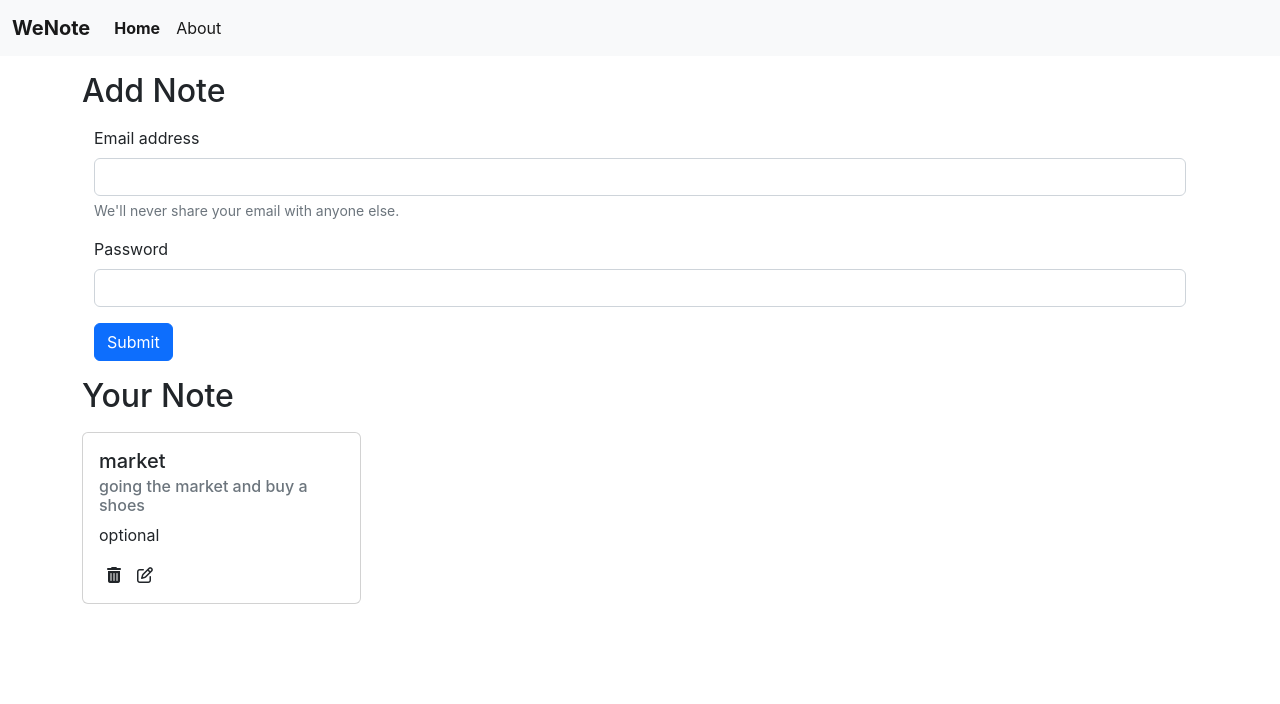
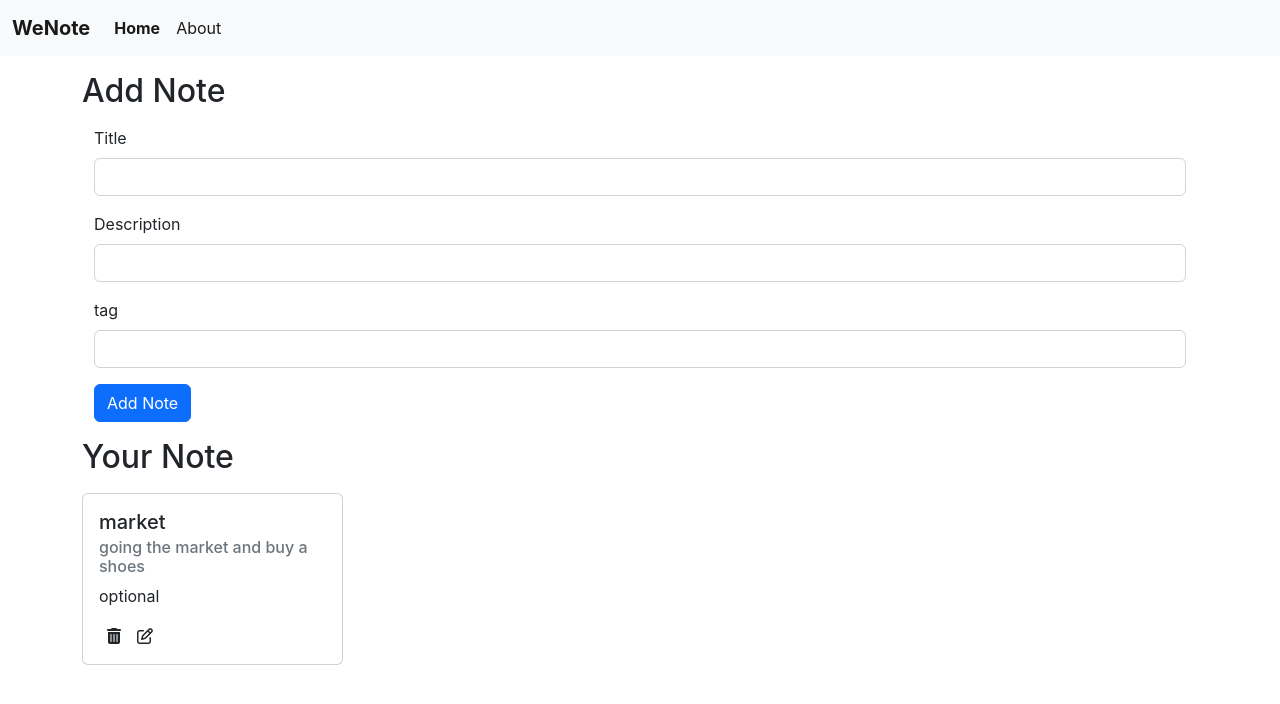
Before and after one commit to ankushmhaskar/We-Note, a React (Create React App) app: page / in a window 1280 px wide. Shown: the top 704 px of the page. Built offline with nearby package versions, Linux system fonts and the light colour scheme.

Commit message:
deletr and add done delete have problem

```diff
--- /dev/null
+++ b/src/components/Addnote.js
@@ -0,0 +1,40 @@
+import React, { useContext, useState } from 'react'
+import NoteContext from '../context/NoteContext'
+
+const Addnote = () => {
+    const context = useContext(NoteContext)
+    const { addNote } = context
+
+    const [note, setNote] = useState({ title: "", description: "", tag: "default" })
+    const addClick = (e) => {
+        e.preventDefault()
+        addNote(note.title, note.description, note.tag);
+    }
+    const onChange = (e) => {
+        setNote({ ...note, [e.target.name]: e.target.value })
+    }
+    return (
+        <div>
+            <h2 className='my-3'>Add Note  </h2>
+            <div className='container'>
+                <form>
+                    <div className="mb-3">
+                        <label htmlFor="title" className="form-label">Title</label>
+                        <input type="text" className="form-control" id="title" name='title' onChange={onChange} />
+                    </div>
+                    <div className="mb-3">
+                        <label htmlFor="description" className="form-label">Description</label>
+                        <input type="text" className="form-control" id="description" name='description' onChange={onChange} />
+                    </div>
+                    <div className="mb-3">
+                        <label htmlFor="tag" className="form-label">tag</label>
+                        <input type="text" className="form-control" id="tag" name='tag' onChange={onChange} />
+                    </div>
+                    <button type="submit" className="btn btn-primary" onClick={addClick}>Add Note</button>
+                </form>
+            </div>
+        </div>
+    )
+}
+
+export default Addnote
--- a/src/components/Home.js
+++ b/src/components/Home.js
@@ -6,21 +6,6 @@
 
     return (
         <div className='container'>
-            <h2 className='my-3'>Add Note  </h2>
-            <div className='container'>
-                <form>
-                    <div className="mb-3">
-                        <label htmlFor="exampleInputEmail1" className="form-label">Email address</label>
-                        <input type="email" className="form-control" id="exampleInputEmail1" aria-describedby="emailHelp" />
-                        <div id="emailHelp" className="form-text">We'll never share your email with anyone else.</div>
-                    </div>
-                    <div className="mb-3">
-                        <label htmlFor="exampleInputPassword1" className="form-label">Password</label>
-                        <input type="password" className="form-control" id="exampleInputPassword1" />
-                    </div>
-                    <button type="submit" className="btn btn-primary">Submit</button>
-                </form>
-            </div>
             <Notes/>
         </div>
     )
--- a/src/components/Noteitem.js
+++ b/src/components/Noteitem.js
@@ -1,20 +1,26 @@
-import React from 'react'
+import React, { useContext } from 'react'
+import NoteContext from '../context/NoteContext';
 
 const Noteitem = (props) => {
   const { note } = props;
+  const context = useContext(NoteContext)
+  const { deleteNote } = context
+
   return (
-    <div>
-      <div className='row'></div>
-      <div className="col-md-3 card">
+    <>
+      <div className="col-3">
+        <div className="card">
           <div className="card-body">
             <h5 className="card-title">{note.title}</h5>
             <h6 className="card-subtitle mb-2 text-muted">{note.description}</h6>
             <p className="card-text">{note.tag}</p>
-          <i className="fa-solid fa-trash-can mx-2"></i>
+            <i className="fa-solid fa-trash-can mx-2" onClick={() => { deleteNote(note._id) }}></i>
             <i className="fa-regular fa-pen-to-square mx-2"></i>
           </div>
         </div>
       </div>
+
+    </>
   )
 }
 
--- a/src/components/Notes.js
+++ b/src/components/Notes.js
@@ -1,18 +1,23 @@
 import React, { useContext } from 'react'
 import NoteContext from '../context/NoteContext'
+import Addnote from './Addnote'
 import Noteitem from './Noteitem'
 
 const Notes = () => {
   const context = useContext(NoteContext)
   const { notes } = context
   return (
+    <>
       <div className='conatiner'>
+        <Addnote />
         <h2 className='my-3'>Your Note</h2>
+        <div className='row'>
           {notes.map((note) => {
             return <Noteitem note={note} key={note._id} />
           })}
         </div>
-
+      </div>
+    </>
   )
 }
 
--- a/src/context/NoteState.js
+++ b/src/context/NoteState.js
@@ -1,4 +1,4 @@
-import React, {useState} from "react";
+import React, { useState } from "react";
 import NoteContext from "./NoteContext";
 
 const NoteState = (props) => {
@@ -14,6 +14,33 @@
         }
     ]
     const [notes, setNotes] = useState(notesInitial)
-    return <NoteContext.Provider value={{notes,setNotes}} >{props.children}</NoteContext.Provider>
+
+    // add note
+    const addNote = (title, description, tag) => {
+        // api
+        const note = {
+            "_id": "63353f811ddddddd122217ebc654d34",
+            "user": "63345c78d6cba492ddfdfd0820a291",
+            "title": title,
+            "description": description,
+            "tag": tag,
+            "date": "2022-09-29T06:47:29.754Z",
+            "__v": 0
+        }
+        setNotes(notes.concat(note))
+    }
+    // delete note
+    const deleteNote = (_id) => {
+        console.log("deletd" + _id);
+        const newNotes = notes.filter((note) => { return !note._id === _id })
+        console.log(newNotes)
+        setNotes(newNotes)
+    }
+    // edit note
+    const editNote = () => {
+
+    }
+
+    return <NoteContext.Provider value={{ notes, addNote, deleteNote, editNote }} >{props.children}</NoteContext.Provider>
 }
 export default NoteState;
```
Also changed, not shown: 1 other file (tests, documents, lock files or other folders). Lines whose indentation alone changed are shown as unchanged.
